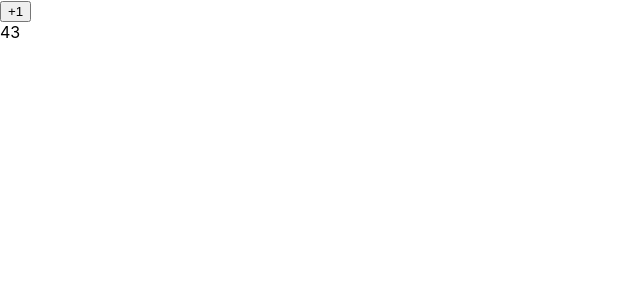
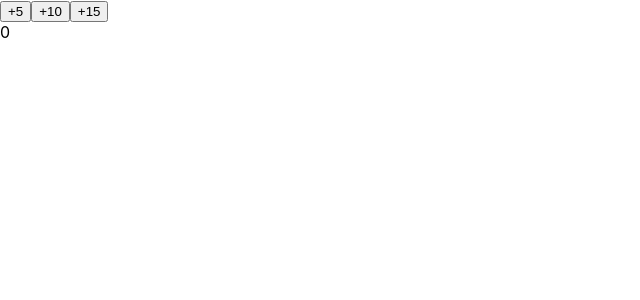
Before and after one commit to emahama/React-Tutorial, a React (Create React App) app in the folder my-app/: page / in a window 1280 px wide. Shown: the top 300 px of the page, without its empty margins (0-640 px from the left). Built offline with nearby package versions, Linux system fonts and the light colour scheme.

Commit message:
add increment property

```diff
--- a/my-app/src/App.js
+++ b/my-app/src/App.js
@@ -2,19 +2,21 @@ import { useState } from "react";
 import "./App.css";
 
 function Button(props) {
-  // const handleClick = () => setCounter(counter + 1);
-  return <button onClick={props.onClickFunction}>+1</button>;
+  const handleClick = () => props.onClickFunction(props.increment);
+  return <button onClick={handleClick}>+{props.increment}</button>;
 }
 
 function Display(props) {
   return <div>{props.message}</div>;
 }
 function App() {
-  const [counter, setCounter] = useState(43);
-  const incrementCounter = () => setCounter(counter + 1);
+  const [counter, setCounter] = useState(0);
+  const incrementCounter = (incrementVal) => setCounter(counter + incrementVal);
   return (
     <div>
-      <Button onClickFunction={incrementCounter} />
+      <Button onClickFunction={incrementCounter} increment={5} />
+      <Button onClickFunction={incrementCounter} increment={10} />
+      <Button onClickFunction={incrementCounter} increment={15} />
       <Display message={counter} />
     </div>
   );
```
